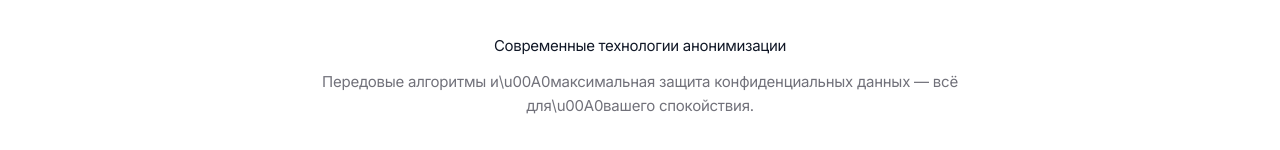
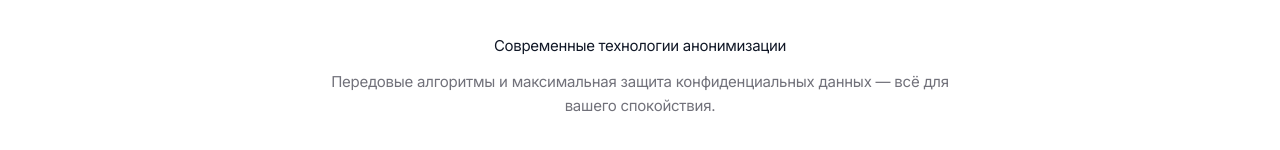
Before and after one commit to inewun/gitgud-site, a Next.js app: page /tool in a window 1280 px wide. Shown: the part 802-952 px from the top of the page. Built offline with nearby package versions, Linux system fonts and the light colour scheme; no server answers.

Commit message:
Update FeaturesSection.tsx

```diff
--- a/src/widgets/home/ui/FeaturesSection.tsx
+++ b/src/widgets/home/ui/FeaturesSection.tsx
@@ -28,8 +28,8 @@ export const FeaturesSection: React.FC = () => (
           Современные технологии анонимизации
         </h2>
         <p className="text-muted-foreground max-w-2xl mx-auto text-lg md:text-xl">
-          Передовые алгоритмы и\u00A0максимальная защита конфиденциальных данных — всё
-          для\u00A0вашего спокойствия.
+          Передовые алгоритмы и максимальная защита конфиденциальных данных — всё
+          для вашего спокойствия.
         </p>
       </div>
       <div className="flex flex-col md:flex-row divide-y md:divide-y-0 md:divide-x divide-border/40 dark:divide-white/10 bg-white/80 dark:bg-[#181C23] rounded-2xl shadow-sm overflow-hidden">
```
